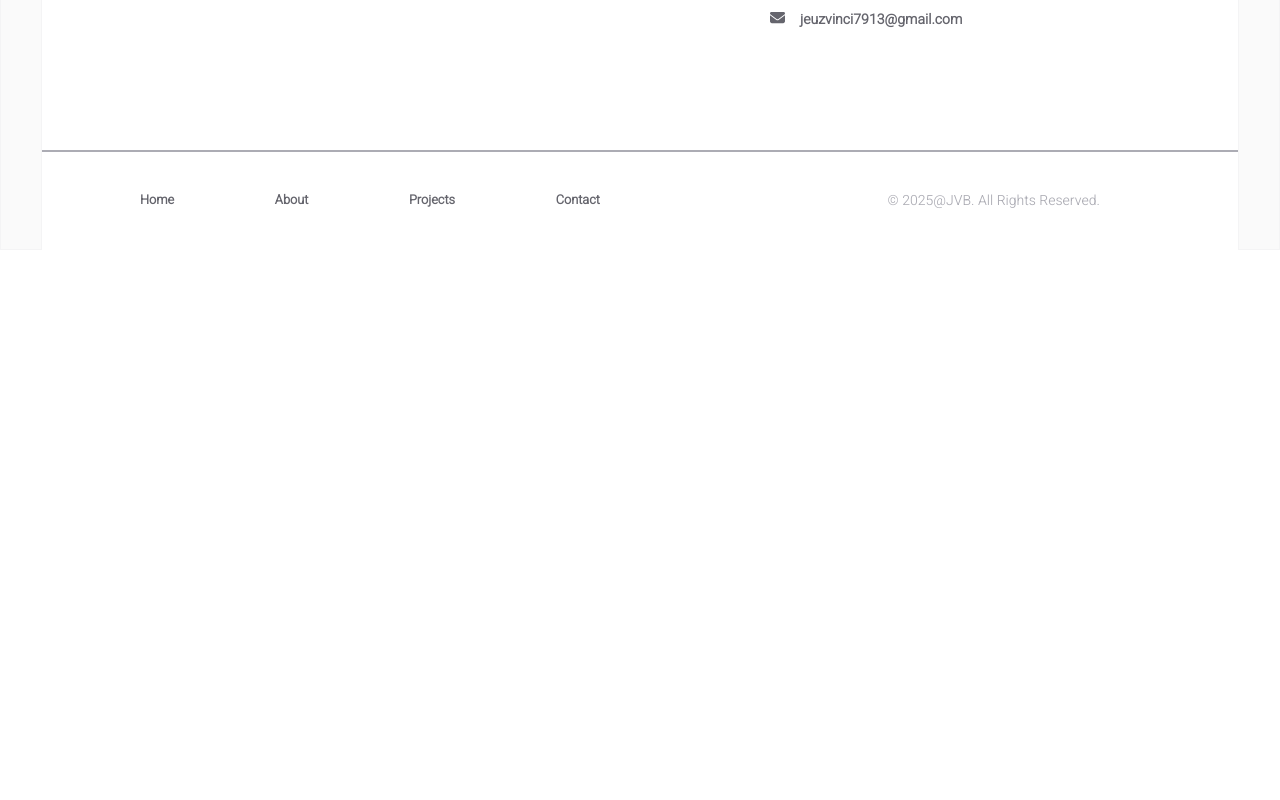
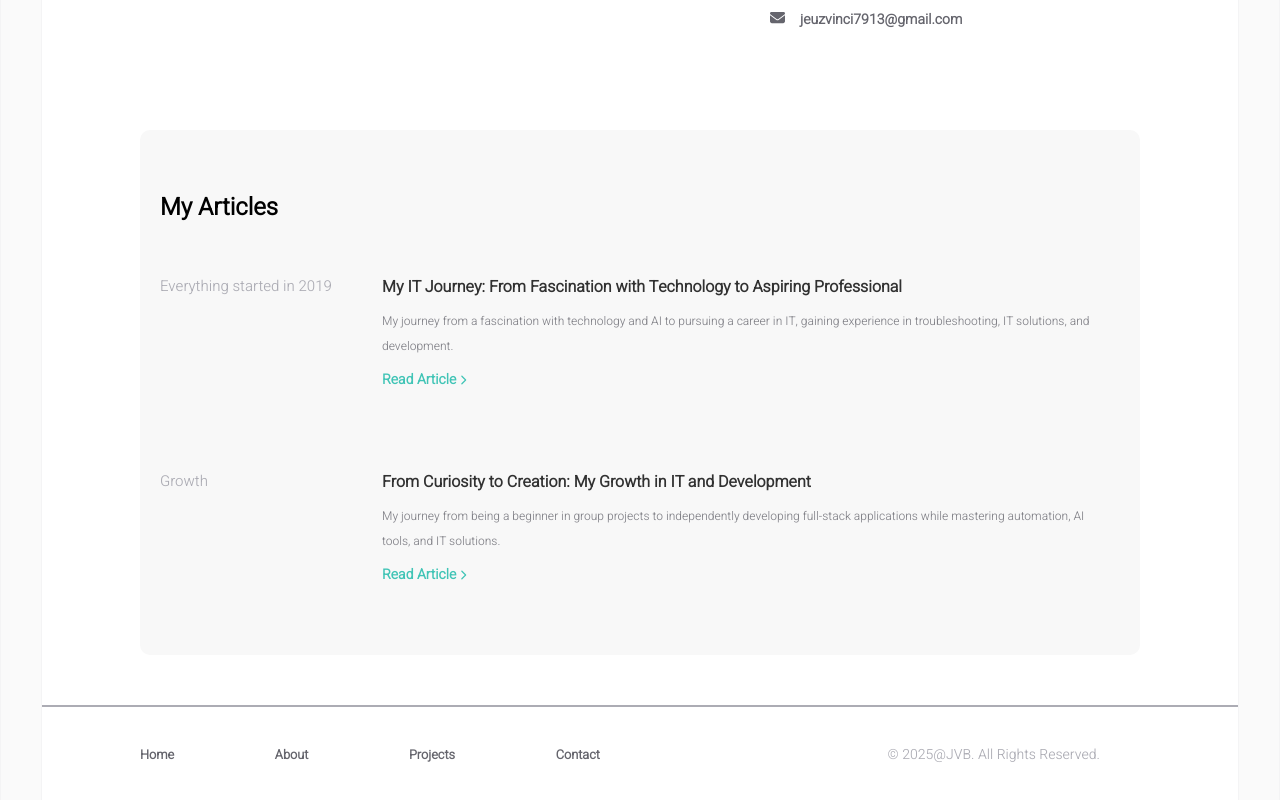
Before and after one commit to jvb2820/jvPortfolio, a React (Create React App) app: page /about in a window 1280 px wide. Shown: the part 694-1494 px from the top of the page. Before the commit the page ends 944 px from the top, so only its background shows below. Built offline with nearby package versions, Linux system fonts and the light colour scheme.

Commit message:
modified articles
.

```diff
--- a/src/data/articles.js
+++ b/src/data/articles.js
@@ -2,15 +2,18 @@ import React from "react";
 
 function article_1() {
 	return {
-		date: "25 February 2025",
-		title: "My Journey in IT: From Customer Support to Development",
+		date: "Everything started in 2019",
+		title: "My IT Journey: From Fascination with Technology to Aspiring Professional",
 		description:
-			"My transition from a Technical Advisor and Customer Support Representative to an IT Developer and Intern at Lifewood Data Technology.",
+			"My journey from a fascination with technology and AI to pursuing a career in IT, gaining experience in troubleshooting, IT solutions, and development.",
 		keywords: [
-			"IT Journey",
+			"IT Career",
 			"Jeuz Vinci Bas",
-			"ServiceNow Development",
-			"React and Java Developer",
+			"Technical Support",
+			"Software Development",
+			"Troubleshooting",
+			"IT Solutions",
+			"Artificial Intelligence",
 		],
 		style: `
 				.article-content {
@@ -28,13 +31,16 @@ function article_1() {
 			<React.Fragment>
 				<div className="article-content">
 					<div className="paragraph">
-						My career started in customer support, working as a
-						Technical Advisor at Concentrix (Comcast West 3P) and an Amazon Representative. Over time, I pursued a
-						Bachelor of Science in Information Technology and
-						expanded my expertise in development. Now, I'm an IT
-						intern at Lifewood Data Technology, working on data
-						processing, web development, and text and object data
-						collection.
+						I have always been fascinated by technology and artificial intelligence, which led me to pursue
+						a Bachelor of Science in Information Technology. My journey in IT began with hands-on experience in customer support.
+						I started as a Technical Advisor at Concentrix (Comcast West 3P), where I worked for over a year, troubleshooting
+						and resolving technical issues while assisting customers. Seeking to expand my skill set, I then
+						took on a sales and customer service role at Amazon, where I learned to navigate various tools and
+						handle customer interactions effectively.
+
+						Driven by my passion for technology, I transitioned into the field of development. Now, as an IT intern at
+						Lifewood Data Technology, I am honing my skills in data processing, web development, and text and object
+						data collection, laying the foundations for a career in IT solutions and software development.
 					</div>
 					<img
 						src="https://picsum.photos/200/300"
@@ -47,47 +53,59 @@ function article_1() {
 	};
 }
 
+
+
 function article_2() {
 	return {
-		date: "25 February 2025",
-		title: "My Projects: From ServiceNow to React Web Apps",
+		date: "Growth",
+		title: "From Curiosity to Creation: My Growth in IT and Development",
 		description:
-			"A look into the various projects I've worked on, including ServiceNow scripting, React applications, and my capstone project.",
+			"My journey from being a beginner in group projects to independently developing full-stack applications while mastering automation, AI tools, and IT solutions.",
 		style: ``,
 		keywords: [
-			"Projects",
+			"Web Development",
 			"Jeuz Vinci Bas",
-			"ServiceNow",
+			"Full-Stack Development",
 			"React",
-			"Python",
 			"Spring Boot",
+			"Database Management",
+			"ServiceNow Scripting",
+			"Salesforce Admin",
+			"AI Automation",
+			"Data Processing",
 		],
 		body: (
 			<React.Fragment>
 				<div className="article-content">
 					<p>
-						Over the years, I've built projects using ServiceNow,
-						React, Python, and Java (Spring Boot). Some of my key
-						projects include:
+						My journey into IT started with simple curiosity. At first, I was just an observer in group projects, completing only
+						the tasks assigned to me. I had little knowledge of how applications worked as a whole. However, over time, I developed
+						a deep interest in understanding the full process—how data is handled, how systems communicate, and how automation
+						can optimize workflows.
+					</p>
+					<p>
+						Through self-learning and hands-on experience, I transitioned from merely contributing to projects to independently
+						building and managing full-stack applications. I started developing my own projects, such as this portfolio website,
+						and a test-run web development project for Lifewood.
+					</p>
+					<p>
+						Along the way, I expanded my knowledge beyond development. I explored **database management**, **ServiceNow scripting**,
+						**Salesforce administration**, and **automation**. I also gained experience in **AI-driven solutions**, **data processing**,
+						and utilizing various IT tools to enhance efficiency.
 					</p>
 					<ul>
 						<li>
-							**Capstone Project:** Improving the incubation
-							application review and selection process at Wildcat
-							Innovation Labs using Spring Boot and PostgreSQL.
+							<strong>Portfolio Website:</strong> A React-based portfolio showcasing my skills and projects.
 						</li>
 						<li>
-							**Qwarta:** A payment processing system developed
-							with Python.
-						</li>
-						<li>
-							**Portfolio Website:** A React-based portfolio
-							showcasing my work.
+							<strong>Lifewood Website Project:</strong> A test-run web development project built to apply my front-end
+							and back-end expertise.
 						</li>
 					</ul>
 					<p>
-						I'm always open to collaboration and looking for new
-						ways to improve my skills!
+						My journey in IT is far from over. I continuously strive to learn more about modern development frameworks, cloud technologies,
+						and automation to further enhance my capabilities. Every project, every challenge, and every new tool I explore adds to my
+						growth as a developer and IT professional.
 					</p>
 				</div>
 			</React.Fragment>
--- a/src/pages/about.jsx
+++ b/src/pages/about.jsx
@@ -5,6 +5,8 @@ import NavBar from "../components/common/navBar";
 import Footer from "../components/common/footer";
 import Logo from "../components/common/logo";
 import Socials from "../components/about/socials";
+import Article from "../components/articles/article"; // Import Article component
+import myArticles from "../data/articles"; // Import myArticles
 
 import INFO from "../data/user";
 import SEO from "../data/seo";
@@ -23,10 +25,7 @@ const About = () => {
 			<Helmet>
 				<title>{`About | ${INFO.main.title}`}</title>
 				<meta name="description" content={currentSEO.description} />
-				<meta
-					name="keywords"
-					content={currentSEO.keywords.join(", ")}
-				/>
+				<meta name="keywords" content={currentSEO.keywords.join(", ")} />
 			</Helmet>
 
 			<div className="page-content">
@@ -66,10 +65,28 @@ const About = () => {
 								</div>
 							</div>
 						</div>
-						<div className="about-socials-mobile">
-							<Socials />
+
+						{/* Articles Section Container */}
+						<div className="about-articles-container">
+							<div className="about-articles">
+								<h2>My Articles</h2>
+								<div className="articles-list">
+									{myArticles.map((article, index) => (
+										<div key={(index + 1).toString()} className="about-article">
+											<Article
+												key={(index + 1).toString()}
+												date={article().date}
+												title={article().title}
+												description={article().description}
+												link={"/article/" + (index + 1)}
+											/>
+										</div>
+									))}
+								</div>
+							</div>
 						</div>
 					</div>
+
 					<div className="page-footer">
 						<Footer />
 					</div>
--- a/src/pages/styles/about.css
+++ b/src/pages/styles/about.css
@@ -115,3 +115,16 @@
 		width: 80%;
 	}
 }
+
+.about-articles-container {
+    margin-top: 30px; /* Pushes the articles further down */
+    padding: 40px 20px;
+    background-color: #f8f8f8; /* Light background for contrast */
+    border-radius: 10px;
+}
+
+.articles-list {
+    display: flex;
+    flex-direction: column;
+    gap: 20px;
+}
```
